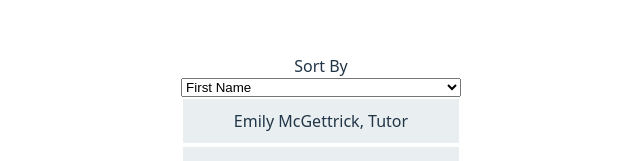
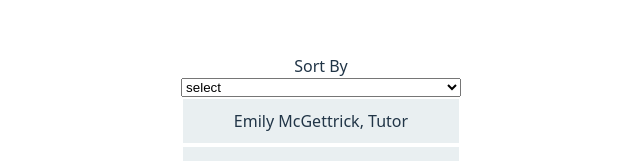
Before and after one commit to emilymcge/humans, a React (Vite) app: page / in a window 1280 px wide. Shown: the part 204-365 px from the top of the page, without its empty margins (319-959 px from the left). Built offline with nearby package versions, Linux system fonts and the light colour scheme.

Commit message:
fix(Dropdown):empty select option

```diff
--- a/src/components/Dropdown.jsx
+++ b/src/components/Dropdown.jsx
@@ -20,6 +20,7 @@ export default function Dropdown({ people, setPeople }) {
           handleSelect(e);
         }}
       >
+        <option value=''>select</option>
         <option value='firstName'>First Name</option>
         <option value='lastName'>Last Name</option>
         <option value='jobTitle'>Job</option>
```
